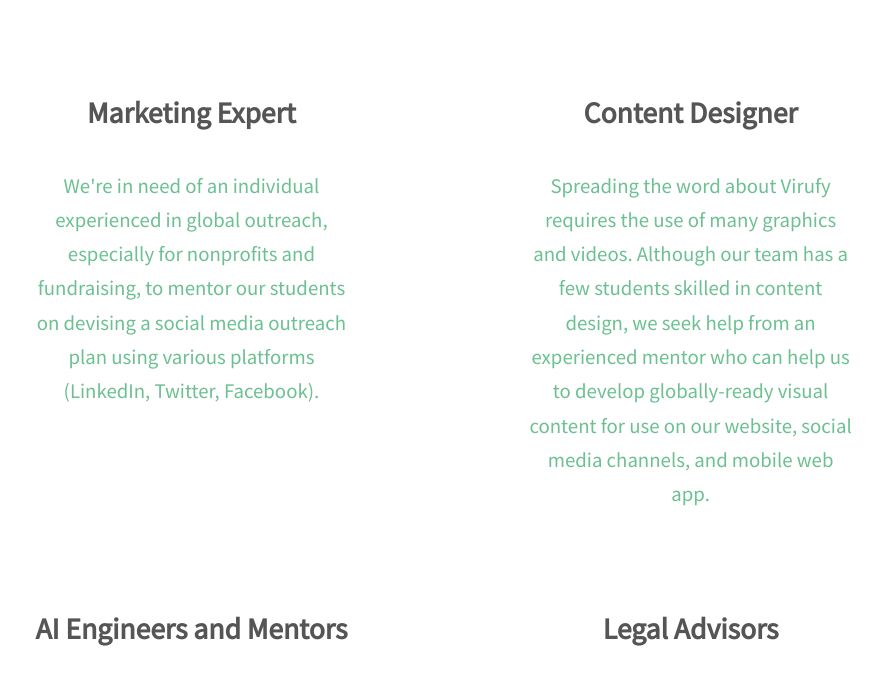
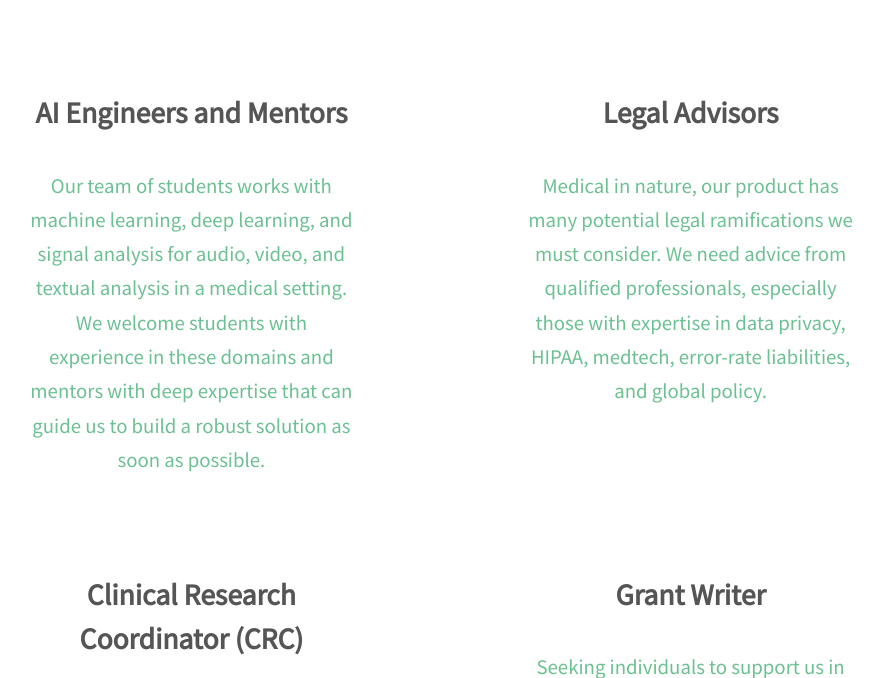
Before and after one commit to SohaSiddiqui6/virufy.github.io, a plain HTML site: page join.html in a window 1280 px wide. Shown: the part 731-1409 px from the top of the page, without its empty margins (199-1083 px from the left). Drawn offline with Linux system fonts and the light colour scheme.

Commit message:
remove content/marketing

```diff
--- a/join.html
+++ b/join.html
@@ -65,17 +65,6 @@
 
 	<section class="wrapper align-center inner">
 		<h1 class="big-h1">Who We Need</h1>
-
-		<div class="myrow">
-			<div class="col col2">
-				<h2 class="bold">Marketing Expert</h2>
-				<p>We're in need of an individual experienced in global outreach, especially for nonprofits and fundraising, to mentor our students on devising a social media outreach plan using various platforms (LinkedIn, Twitter, Facebook). </p>
-			</div>
-			<div class="col col2">
-				<h2 class="bold">Content Designer</h2>
-				<p>Spreading the word about Virufy requires the use of many graphics and videos. Although our team has a few students skilled in content design, we seek help from an experienced mentor who can help us to develop globally-ready visual content for use on our website, social media channels, and mobile web app.</p>
-			</div>
-		</div>
 
 		<div class="myrow">
 			<div class="col col2">
```
